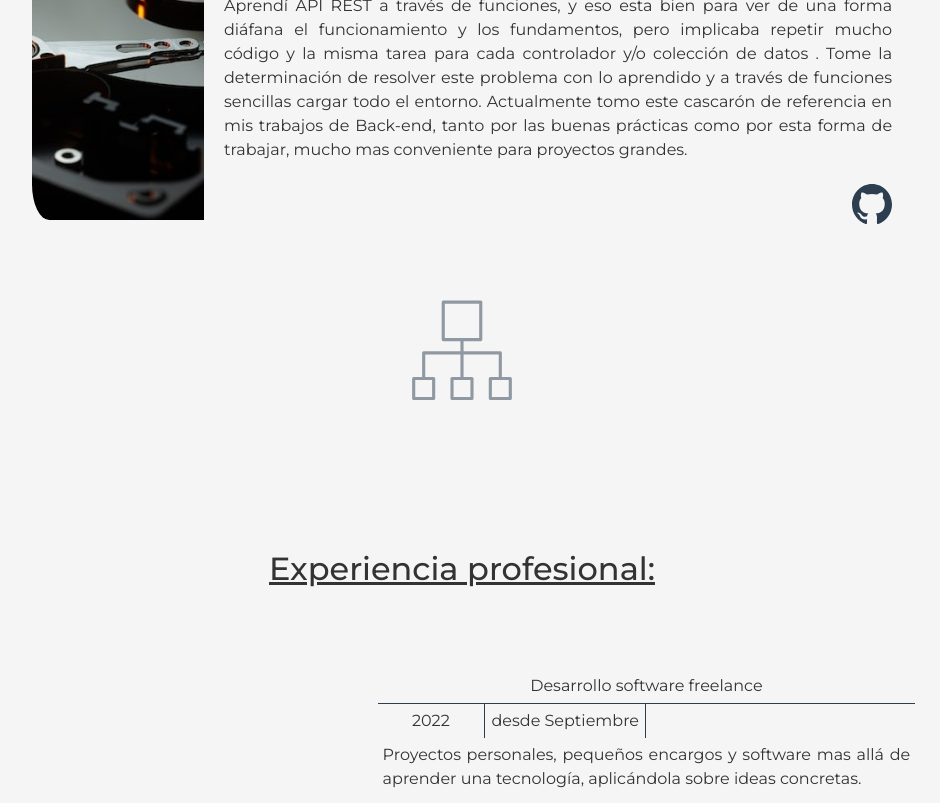
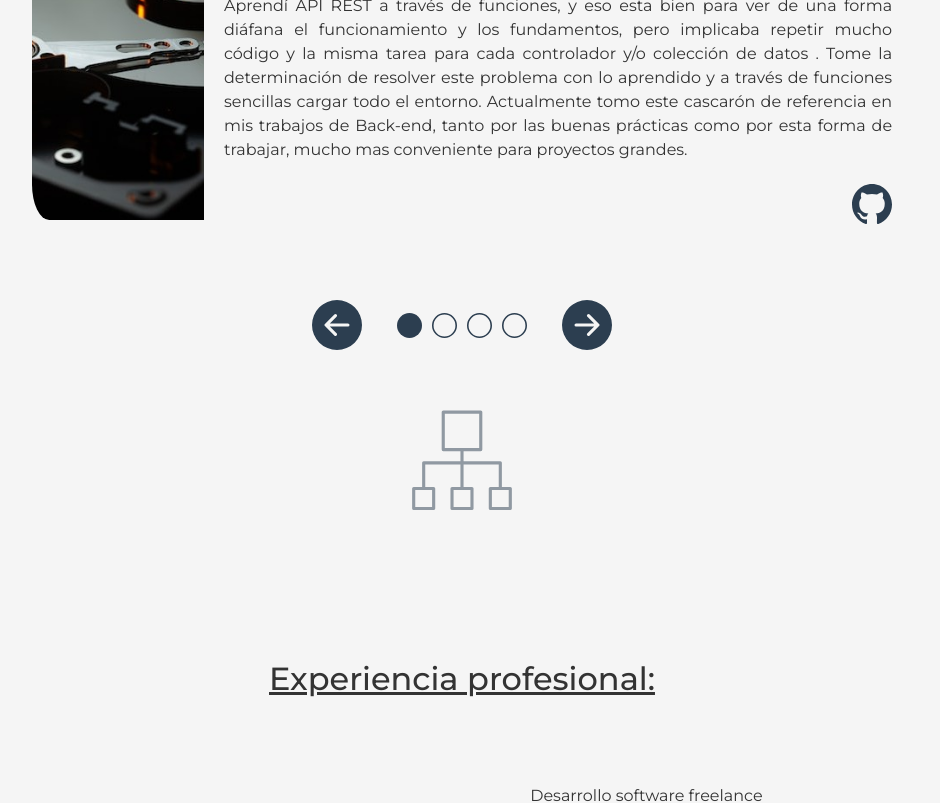
Before and after one commit to cmfraile/P3, a React (Vite) app: page / in a window 1280 px wide. Shown: the part 3629-4432 px from the top of the page, without its empty margins (178-1118 px from the left). Built offline with nearby package versions, Linux system fonts and the light colour scheme.

Commit message:
achuchando algo desde hace mucho

```diff
--- a/src/assets/svgs/linkedin.svg.tsx
+++ b/src/assets/svgs/linkedin.svg.tsx
@@ -1,5 +1,3 @@
-import React from 'react';
-
 const LinkedInIcon = ({stylestring,mainColor = '',onClickCallback}:{stylestring:string,mainColor?:string,onClickCallback?:() => void}) => {
   return (
     <svg    viewBox="0 0 20 20" version="1.1" xmlns="http://www.w3.org/2000/svg" xmlnsXlink="http://www.w3.org/1999/xlink"
--- /dev/null
+++ b/src/components/worksScroll.component.tsx
@@ -0,0 +1,66 @@
+import { workBook } from "../pages/trabajos.pages";
+
+interface circleAndVoidProps { index:number , fn:() => void|false };
+
+const Circle = ( {index,fn}:circleAndVoidProps ) => {
+
+    return(
+        <svg xmlns="http://www.w3.org/2000/svg" className="button" viewBox="0 0 16 16">
+        <circle cx="8" cy="8" r="8"/>
+        </svg>
+    )
+
+}
+
+const Void = ( {index,fn}:circleAndVoidProps ) => {
+
+    return(
+        <svg xmlns="http://www.w3.org/2000/svg"
+            style={{cursor:'pointer'}}
+            className="button"
+            viewBox="0 0 16 16">
+        <path d="M8 15A7 7 0 1 1 8 1a7 7 0 0 1 0 14m0 1A8 8 0 1 0 8 0a8 8 0 0 0 0 16"/>
+        </svg>
+    )
+
+}
+
+interface arrowProps {pointsToTheRight:boolean,scroll:() => void}
+const Arrow = ({pointsToTheRight,scroll}:arrowProps) => {
+
+    const onClick = () => {
+
+        scroll()
+    }
+
+    return (
+        <svg
+            onClick={onClick}
+            style={{transform:(pointsToTheRight) ? 'rotate(180deg)' : ''}}
+            xmlns="http://www.w3.org/2000/svg"
+            className="arrow"
+            viewBox="0 0 16 16">
+        <path d="M8 0a8 8 0 1 0 0 16A8 8 0 0 0 8 0m3.5 7.5a.5.5 0 0 1 0 1H5.707l2.147 2.146a.5.5 0 0 1-.708.708l-3-3a.5.5 0 0 1 0-.708l3-3a.5.5 0 1 1 .708.708L5.707 7.5z"/>
+        </svg>
+    )
+
+}
+
+interface workScrollProps { workBook:workBook , left:() => boolean , right:() => boolean , button:(newIndex:number) => void }
+const WorkScroll = ({workBook,left,right,button}:workScrollProps) => {
+
+    return (
+        <div className="workSlider">
+            <Arrow pointsToTheRight={false} scroll={left} />
+            {workBook.pages.map(
+                (value,index) => (index == workBook.index)
+                ? <Circle key={index} index={index} fn={() => {}} />
+                : <Void key={index} index={index} fn={() => {}} />
+            )}
+            <Arrow pointsToTheRight={true} scroll={right} />
+        </div>
+    )
+
+}
+
+export default WorkScroll
--- a/src/pages/trabajos.pages.tsx
+++ b/src/pages/trabajos.pages.tsx
@@ -3,19 +3,58 @@ import TrabajoCard from '../components/cards/trabajo.card';
 import Trabajos from '../assets/svgs/trabajos.svg';
 
 import { trabajos } from '../misc/data';
-import { useState } from 'react';
+import WorkScroll from '../components/worksScroll.component';
+import { useLayoutEffect, useState } from 'react';
 
-const VerMas = () => {
-
-}
+export interface workBook { longOfPage:number , pages:number[] , index:number }
 
 const RootTrabajos = () => {
 
-    const [ more , setMore ] = useState(false);
+    const [ workBook , setWorkBook ] = useState<workBook|undefined>(undefined) ;
+
+    const commands = {
+        left:() => {
+            if(workBook?.index == 0){ return false }else{
+            setWorkBook(v => {
+                if(!v){return v}
+                return ({...v,index:v.index-1})
+            })
+            return true
+        }},
+        right:() => {
+            if(workBook?.index == workBook?.pages.length){ return false }else{
+            setWorkBook(v => {
+                if(!v){return v}
+                return ({...v,index:v.index-1})
+            })
+            return true
+        }},
+        button:(index:number,newIndex:number) => {
+            if(index == newIndex){ return false }
+            setWorkBook(v => {
+                if(!v){return}
+                return({...v,index:newIndex})
+            });
+            return true
+        }
+    }
+
+    useLayoutEffect(() => {
+        const newBook:workBook = { longOfPage:4 , pages:[0] , index:0 } ;
+        const paginas = Math.ceil(trabajos.length/newBook.longOfPage);
+        for(let i = 1 ; i <= paginas ; i++){
+            const lastPage = newBook.pages[newBook.pages.length - 1];
+            newBook.pages.push(lastPage+newBook.longOfPage)
+        };
+        setWorkBook(newBook)
+    },[trabajos]);
 
     return(
         <div className="root_component root_trabajos" id='R3'>
             <h2>Trabajos</h2>
+            {
+            (workBook) &&
+                <>
                     <div className="trabajosList animate__animated animate__fadeIn">
                         {trabajos
                         .sort( (a,b) => a.customIndex - b.customIndex)
@@ -26,9 +65,15 @@ const RootTrabajos = () => {
                                                         descripcion={x.descripcion}
                                                         despliegueURL={x.despliegueURL} repoURL={x.repoURL}
                                                         side={x.side} customIndex={x.customIndex}/>)
-                .slice(0,4)
+                        .slice(
+                            workBook.pages[workBook.index],
+                            workBook.pages[workBook.index+1]
+                        )
                         }
+                        <WorkScroll workBook={workBook} left={commands.left} right={commands.right} button={commands.button}/>
                     </div>
+                </>
+            }
             <Trabajos stylestring='placeholder' mainColor='#2C3E50'/>
         </div>
     )
--- a/src/styles/pages/trabajos.sass
+++ b/src/styles/pages/trabajos.sass
@@ -4,6 +4,23 @@ $mw1:80%
 .root_trabajos
     display: flex
     flex-direction: column
+    .workSlider
+        margin-bottom: 60px !important
+        min-width: 100%
+        display: flex
+        justify-content: center
+        align-items: center
+    .button,.arrow
+        user-select: none
+    .button
+        cursor: pointer
+        width: 25px
+        margin: 0px 5px
+        fill: $primary
+    .arrow
+        fill: $primary
+        margin: 0px 30px
+        width: 50px
     .placeholder
         background: transparent
         max-width: 100px
```
Lines whose indentation alone changed are shown as unchanged.
